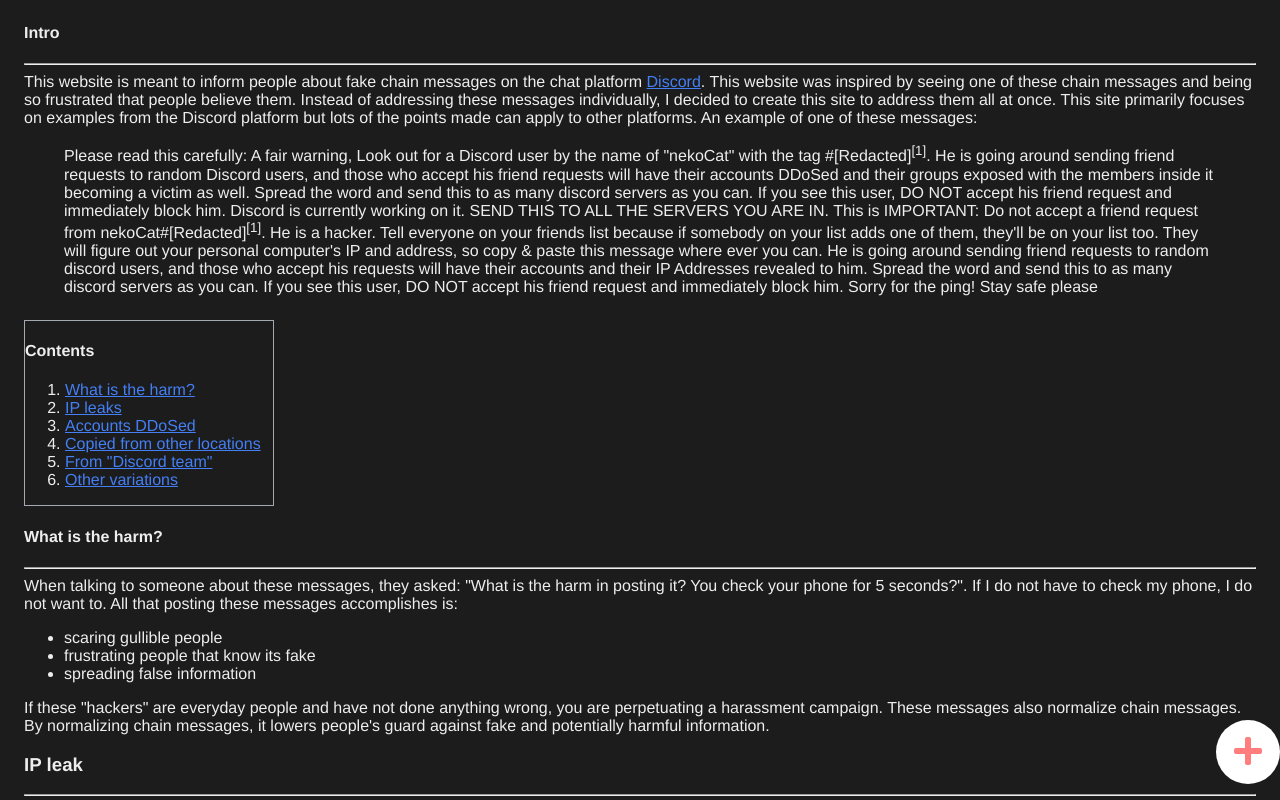
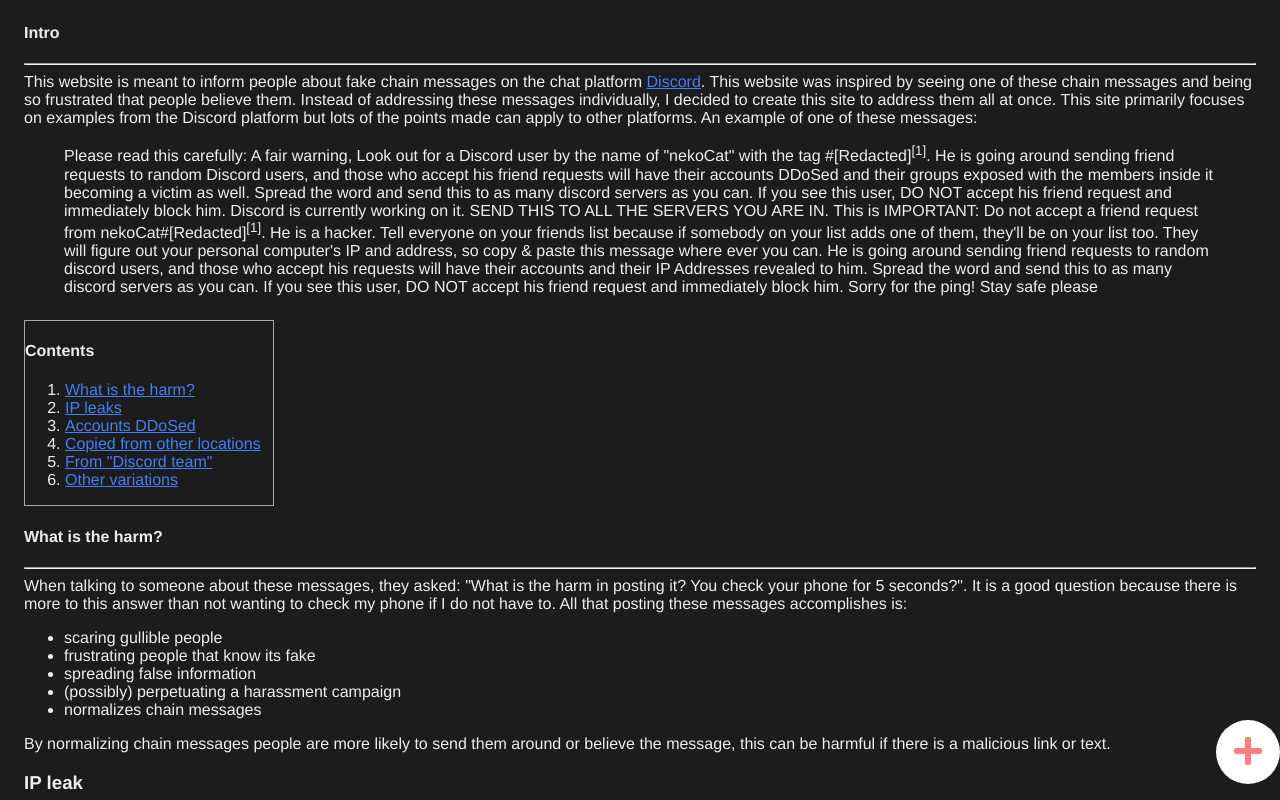
Before and after one commit to numselli/discord-chainmail, a plain HTML site: page index.html in a window 1280 px wide. Shown: the top 800 px of the page. Drawn offline with Linux system fonts and the light colour scheme; a script that the page names is missing.

Commit message:
update what is the harm

```diff
--- a/index.html
+++ b/index.html
@@ -144,17 +144,16 @@
 					<hr>
 				</div>
 				<div>
-					When talking to someone about these messages, they asked: "What is the harm in posting it? You check your phone for 5 seconds?".
-					If I do not have to check my phone, I do not want to.
+					When talking to someone about these messages, they asked: "What is the harm in posting it? You check your phone for 5 seconds?". It is a good question because there is more to this answer than not wanting to check my phone if I do not have to.
 					All that posting these messages accomplishes is:
 					<ul>
 						<li>scaring gullible people</li>
 						<li>frustrating people that know its fake</li>
 						<li>spreading false information</li>
+						<li>(possibly) perpetuating a harassment campaign</li>
+						<li>normalizes chain messages</li>
 					</ul>
-					If these "hackers" are everyday people and have not done anything wrong, you are perpetuating a harassment campaign.
-					These messages also normalize chain messages.
-					By normalizing chain messages, it lowers people's guard against fake and potentially harmful information.
+					By normalizing chain messages people are more likely to send them around or believe the message, this can be harmful if there is a malicious link or text.
 				</div>
 			</div>
 
```
